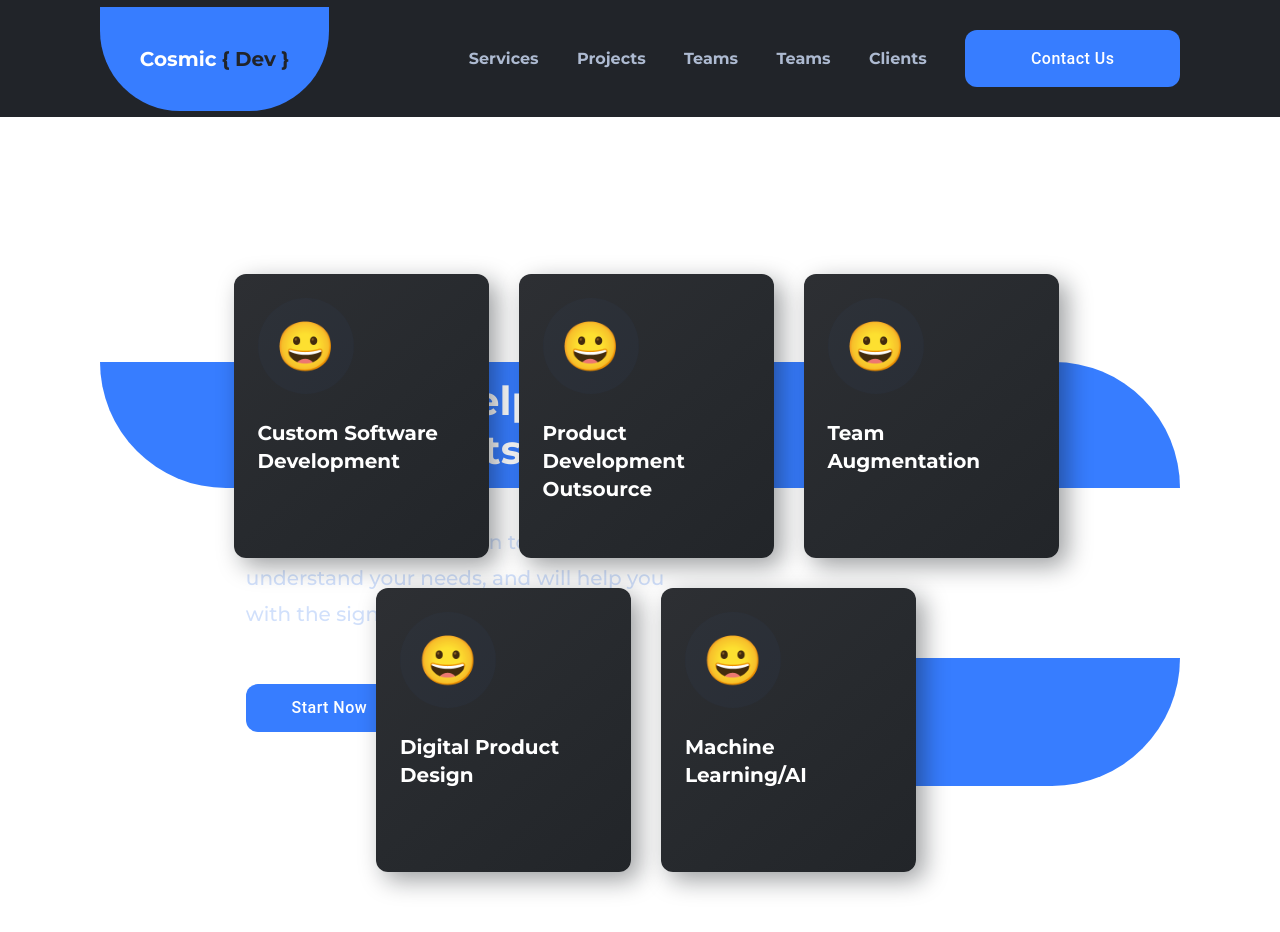
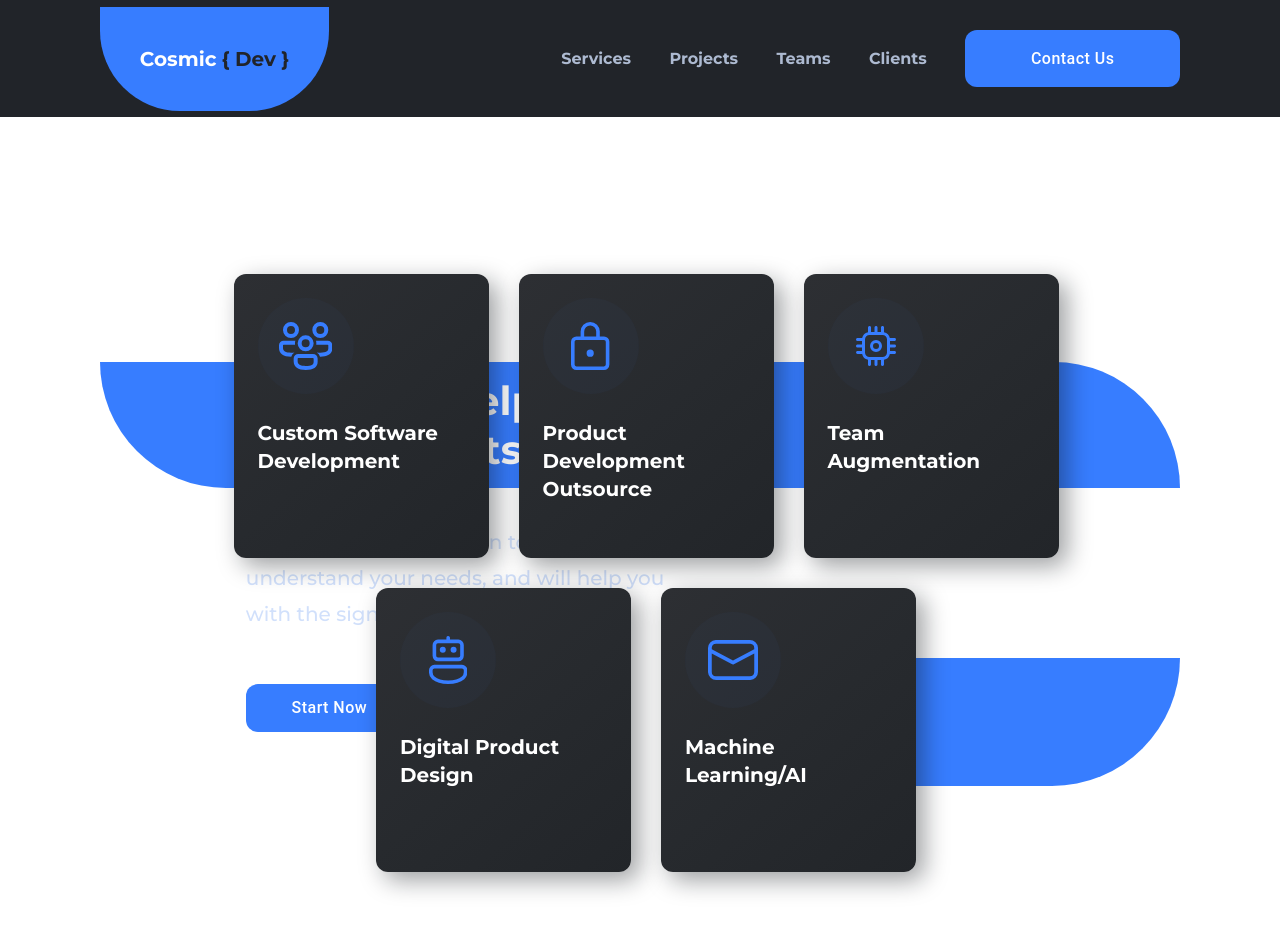
Before and after one commit to dunkman32/cosmic-dev, a Next.js app: page / in a window 1280 px wide. Shown: the top 932 px of the page. Built offline with nearby package versions, Linux system fonts and the light colour scheme.

Commit message:
fixed styled comps

```diff
--- a/src/components/home/header/helper.ts
+++ /dev/null
@@ -1,27 +0,0 @@
-export const HeadersData = [
-  {
-    id: 1,
-    icon: '😀',
-    desc: 'Custom Software Development',
-  },
-  {
-    id: 2,
-    icon: '😀',
-    desc: 'Product Development Outsource',
-  },
-  {
-    id: 3,
-    icon: '😀',
-    desc: 'Team Augmentation',
-  },
-  {
-    id: 4,
-    icon: '😀',
-    desc: 'Digital Product Design',
-  },
-  {
-    id: 5,
-    icon: '😀',
-    desc: 'Machine Learning/AI',
-  },
-];
--- /dev/null
+++ b/src/components/home/header/helper.tsx
@@ -0,0 +1,33 @@
+import PeopleIcon from '@src/components/shared/icons/people';
+import LockIcon from '@src/components/shared/icons/lock';
+import TeamIcon from '@src/components/shared/icons/team';
+import RobotIcon from '@src/components/shared/icons/digitalProductDesign';
+import MessageIcon from '@src/components/shared/icons/mechineLearning';
+
+export const HeadersData = [
+  {
+    id: 1,
+    icon: <PeopleIcon />,
+    desc: 'Custom Software Development',
+  },
+  {
+    id: 2,
+    icon: <LockIcon />,
+    desc: 'Product Development Outsource',
+  },
+  {
+    id: 3,
+    icon: <TeamIcon />,
+    desc: 'Team Augmentation',
+  },
+  {
+    id: 4,
+    icon: <RobotIcon />,
+    desc: 'Digital Product Design',
+  },
+  {
+    id: 5,
+    icon: <MessageIcon />,
+    desc: 'Machine Learning/AI',
+  },
+];
--- a/src/components/layout/header/helper.ts
+++ b/src/components/layout/header/helper.ts
@@ -13,10 +13,6 @@ export const Navbar = [
   },
   {
     id: 4,
-    desc: 'Teams',
-  },
-  {
-    id: 5,
     desc: 'Clients',
   },
 ];
--- /dev/null
+++ b/src/components/shared/icons/digitalProductDesign.tsx
@@ -0,0 +1,11 @@
+/* eslint-disable max-len */
+
+const RobotIcon = () => {
+  return (
+    <svg width="38.398" height="48" viewBox="0 0 38.398 48">
+      <path fill="#377dff" d="M37 30.8a5.4 5.4 0 0 1 5.4 5.4v2.17a9 9 0 0 1-3.136 6.83c-3.757 3.224-9.134 4.8-16.07 4.8s-12.307-1.575-16.058-4.8A9 9 0 0 1 4 38.375V36.2a5.4 5.4 0 0 1 5.4-5.4zm0 3.6H9.4a1.8 1.8 0 0 0-1.8 1.8v2.177a5.4 5.4 0 0 0 1.88 4.095c3.019 2.6 7.57 3.93 13.711 3.93s10.7-1.335 13.724-3.933a5.4 5.4 0 0 0 1.882-4.1V36.2A1.8 1.8 0 0 0 37 34.4zM22.951 2.017 23.2 2a1.8 1.8 0 0 1 1.784 1.556L25 3.8v1.8h8.4a5.4 5.4 0 0 1 5.4 5.4v10.81a5.4 5.4 0 0 1-5.4 5.4H13a5.4 5.4 0 0 1-5.4-5.4V11A5.4 5.4 0 0 1 13 5.6h8.4V3.8a1.8 1.8 0 0 1 1.556-1.784L23.2 2zM33.394 9.2h-20.4a1.8 1.8 0 0 0-1.8 1.8v10.81a1.8 1.8 0 0 0 1.8 1.8h20.4a1.8 1.8 0 0 0 1.8-1.8V11a1.8 1.8 0 0 0-1.8-1.8zm-15.6 3.6a3 3 0 1 1-3 3 3 3 0 0 1 2.999-3zm10.782 0a3 3 0 1 1-3 3 3 3 0 0 1 2.999-3z" transform="translate(-4.004 -2)" />
+    </svg>
+  );
+};
+
+export default RobotIcon;
--- /dev/null
+++ b/src/components/shared/icons/lock.tsx
@@ -0,0 +1,11 @@
+/* eslint-disable max-len */
+
+const LockIcon = () => {
+  return (
+    <svg data-name="🔍-Product-Icons" xmlns="http://www.w3.org/2000/svg" width="38.4" height="48" viewBox="0 0 38.4 48">
+      <path fill="#377dff" d="M23.2 2a9.6 9.6 0 0 1 9.6 9.6v4.8H37a5.4 5.4 0 0 1 5.4 5.4v22.8A5.4 5.4 0 0 1 37 50H9.4A5.4 5.4 0 0 1 4 44.6V21.8a5.4 5.4 0 0 1 5.4-5.4h4.2v-4.8A9.6 9.6 0 0 1 23.2 2zM37 20H9.4a1.8 1.8 0 0 0-1.8 1.8v22.8a1.8 1.8 0 0 0 1.8 1.8H37a1.8 1.8 0 0 0 1.8-1.8V21.8A1.8 1.8 0 0 0 37 20zm-13.8 9.6a3.6 3.6 0 1 1-3.6 3.6 3.6 3.6 0 0 1 3.6-3.6zm0-24a6 6 0 0 0-6 6v4.8h12v-4.8a6 6 0 0 0-6-6z" transform="translate(-4 -2)" />
+    </svg>
+  );
+};
+
+export default LockIcon;
--- /dev/null
+++ b/src/components/shared/icons/mechineLearning.tsx
@@ -0,0 +1,10 @@
+/* eslint-disable max-len */
+const MessageIcon = () => {
+  return (
+    <svg data-name="🔍-Product-Icons" xmlns="http://www.w3.org/2000/svg" width="50" height="40" viewBox="0 0 50 40">
+      <path fill="#377dff" d="M10.125 4h33.75a8.126 8.126 0 0 1 8.112 7.664l.013.461v23.75a8.126 8.126 0 0 1-7.664 8.112l-.461.013h-33.75a8.125 8.125 0 0 1-8.112-7.664L2 35.875v-23.75a8.125 8.125 0 0 1 7.664-8.112L10.125 4zM48.25 17.432 27.873 28.159a1.876 1.876 0 0 1-1.506.106l-.24-.106L5.75 17.435v18.44a4.375 4.375 0 0 0 4.016 4.36l.359.015h33.75a4.375 4.375 0 0 0 4.361-4.016l.014-.359zM43.875 7.75h-33.75a4.375 4.375 0 0 0-4.36 4.016l-.014.359V13.2L27 24.381 48.25 13.2v-1.07a4.375 4.375 0 0 0-4.016-4.361z" transform="translate(-2 -4)" />
+    </svg>
+  );
+};
+
+export default MessageIcon;
--- /dev/null
+++ b/src/components/shared/icons/people.tsx
@@ -0,0 +1,11 @@
+/* eslint-disable max-len */
+const PeopleIcon = () => {
+  return (
+    <svg data-name="🔍-Product-Icons" xmlns="http://www.w3.org/2000/svg" width="53.319" height="48" viewBox="0 0 53.319 48">
+      <path d="M35.983 34.984a4.664 4.664 0 0 1 4.664 4.664v2.564C40.955 48.047 36.617 51 28.831 51c-7.753 0-12.172-2.9-12.172-8.686v-2.666a4.664 4.664 0 0 1 4.664-4.664zm0 4H21.324a.666.666 0 0 0-.666.666v2.665c0 3.135 2.363 4.688 8.174 4.688 5.778 0 7.985-1.5 7.818-4.683v-2.672a.666.666 0 0 0-.667-.666zM6.664 21.657h11.664a10.763 10.763 0 0 0-.254 4H6.664a.666.666 0 0 0-.664.665v2.665c0 3.135 2.363 4.688 8.174 4.688a21.9 21.9 0 0 0 3.219-.206 7.31 7.31 0 0 0-3.127 4.2h-.092C6.419 37.673 2 34.769 2 28.987v-2.665a4.664 4.664 0 0 1 4.664-4.665zm43.978 0a4.664 4.664 0 0 1 4.664 4.664v2.564c.311 5.835-4.027 8.787-11.813 8.787h-.449a7.343 7.343 0 0 0-3.244-4.285 20.33 20.33 0 0 0 3.7.288c5.778 0 7.985-1.5 7.818-4.683v-2.67a.666.666 0 0 0-.666-.666h-11.41a10.8 10.8 0 0 0 .082-1.331 10.674 10.674 0 0 0-.336-2.665zm-21.989-5.33a8 8 0 1 1-8 8 8 8 0 0 1 8-8zm0 4a4 4 0 1 0 4 4 4 4 0 0 0-4-4.002zM13.994 3a8 8 0 1 1-8 8 8 8 0 0 1 8-8zm29.319 0a8 8 0 1 1-8 8 8 8 0 0 1 8-8zM13.994 7a4 4 0 1 0 4 4 4 4 0 0 0-4-4zm29.319 0a4 4 0 1 0 4 4 4 4 0 0 0-4-4z" transform="translate(-2 -3)" fill="#377dff" />
+    </svg>
+
+  );
+};
+
+export default PeopleIcon;
--- /dev/null
+++ b/src/components/shared/icons/team.tsx
@@ -0,0 +1,13 @@
+/* eslint-disable max-len */
+const TeamIcon = () => {
+  return (
+    <svg xmlns="http://www.w3.org/2000/svg" width="40" height="40" viewBox="0 0 40 40">
+      <g>
+        <path fill="#377dff" d="M28.5 2a1.5 1.5 0 0 1 1.486 1.3l.014.2v4.65A7.509 7.509 0 0 1 35.85 14h4.65a1.5 1.5 0 0 1 .2 2.986l-.2.014H36v3.5h4.5a1.5 1.5 0 0 1 1.486 1.3L42 22a1.5 1.5 0 0 1-1.3 1.486l-.2.014H36V27h4.5a1.5 1.5 0 0 1 1.486 1.3l.014.2a1.5 1.5 0 0 1-1.3 1.486l-.2.014h-4.65A7.509 7.509 0 0 1 30 35.85v4.65a1.5 1.5 0 0 1-2.986.2L27 40.5V36h-3.5v4.5a1.5 1.5 0 0 1-1.3 1.486L22 42a1.5 1.5 0 0 1-1.486-1.3l-.014-.2V36H17v4.5a1.5 1.5 0 0 1-1.3 1.486l-.2.014a1.5 1.5 0 0 1-1.486-1.3L14 40.5v-4.65A7.509 7.509 0 0 1 8.15 30H3.5a1.5 1.5 0 0 1-.2-2.986L3.5 27H8v-3.5H3.5a1.5 1.5 0 0 1-1.486-1.3L2 22a1.5 1.5 0 0 1 1.3-1.486l.2-.014H8V17H3.5a1.5 1.5 0 0 1-1.486-1.3L2 15.5a1.5 1.5 0 0 1 1.3-1.486L3.5 14h4.65A7.509 7.509 0 0 1 14 8.15V3.5a1.5 1.5 0 0 1 2.986-.2l.014.2V8h3.5V3.5a1.5 1.5 0 0 1 1.3-1.486L22 2a1.5 1.5 0 0 1 1.486 1.3l.014.2V8H27V3.5a1.5 1.5 0 0 1 1.1-1.446l.2-.04zm0 9h-13a4.5 4.5 0 0 0-4.5 4.5v13a4.5 4.5 0 0 0 4.5 4.5h13a4.5 4.5 0 0 0 4.5-4.5v-13a4.5 4.5 0 0 0-4.5-4.5zm-6.49 5.01a6 6 0 1 1-6 6 6 6 0 0 1 6-6zm0 3a3 3 0 1 0 3 3 3 3 0 0 0-3-3z" transform="translate(-2 -2)" />
+      </g>
+    </svg>
+
+  );
+};
+
+export default TeamIcon;
--- /dev/null
+++ b/src/pages/_document.tsx
@@ -0,0 +1,50 @@
+import Document, {
+  Html, Head, Main, NextScript, DocumentContext,
+} from 'next/document';
+import { ServerStyleSheet } from 'styled-components';
+
+export default // @ts-ignore
+class MyDocument extends Document {
+  static async getInitialProps(ctx: DocumentContext) {
+    const sheet = new ServerStyleSheet();
+    const originalRenderPage = ctx.renderPage;
+
+    try {
+      ctx.renderPage = () => originalRenderPage({
+        // eslint-disable-next-line react/jsx-props-no-spreading
+        enhanceApp: (App) => (props) => sheet.collectStyles(<App {...props} />),
+      });
+
+      const initialProps = await Document.getInitialProps(ctx);
+      return {
+        ...initialProps,
+        styles: (
+          <>
+            {initialProps.styles}
+            {sheet.getStyleElement()}
+          </>
+        ),
+      };
+    } finally {
+      sheet.seal();
+    }
+  }
+
+  render() {
+    return (
+      <Html>
+        <Head>
+          <meta charSet="utf-8" />
+          <meta property="og:type" content="website" />
+          <meta property="og:site_name" content="cosmic-dev.com" />
+          <meta name="msapplication-TileColor" content="#da532c" />
+          <meta name="theme-color" content="#ffffff" />
+        </Head>
+        <body>
+          <Main />
+          <NextScript />
+        </body>
+      </Html>
+    );
+  }
+}
```
